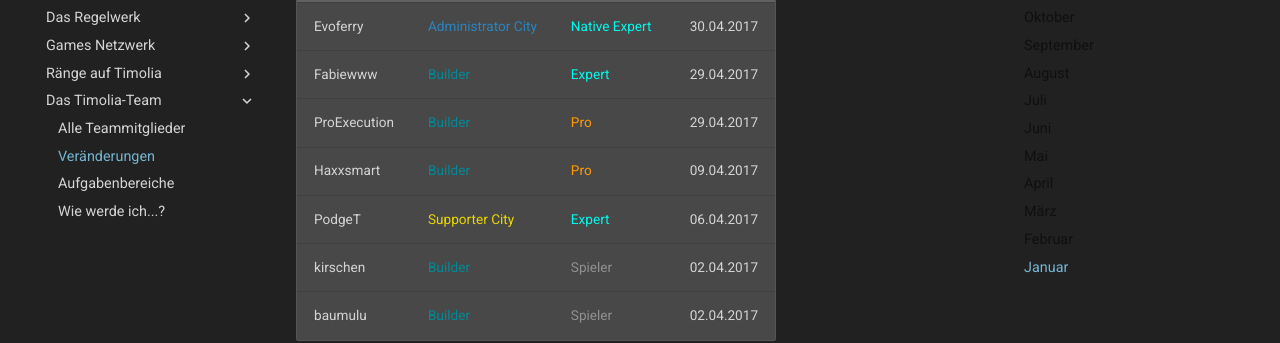
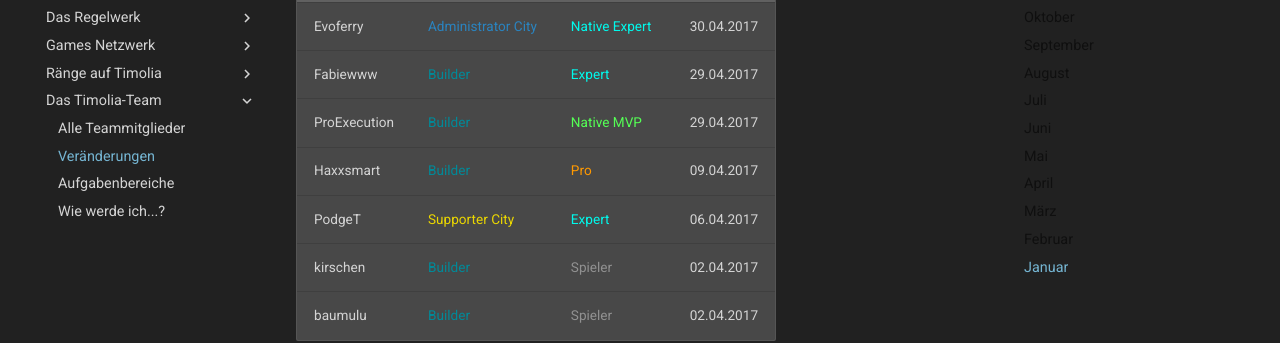
Before and after one commit to TimoliaDE/HowTo, an MkDocs documentation site: the page built from docs/team/changes.md, in a window 1280 px wide and 900 px high, scrolled down 23169 px. Shown: the part 146-489 px from the top of the window. Built offline with MkDocs 1.6.1 and Material for MkDocs 9.7.7, drawn with Linux system fonts in a browser that asks for light colours; old or Windows-style settings are respelled for this version of MkDocs.

Commit message:
ProExecution Builder -> Native MVP

```diff
--- a/docs/team/changes.md
+++ b/docs/team/changes.md
@@ -532,7 +532,7 @@ Hier werden alle Aus- und Eintritte bzw. Beförderungen und Degradierungen aufge
 | ------ | ------ | ------ | ------ |
 | Evoferry | <span class='administrator'>Administrator City</span> | <span class='expert'>Native Expert</span> | 30.04.2017 |
 | Fabiewww | <span class='builder'>Builder</span> | <span class='expert'>Expert</span> | 29.04.2017 |
-| ProExecution | <span class='builder'>Builder</span> | <span class='pro'>Pro</span> | 29.04.2017
+| ProExecution | <span class='builder'>Builder</span> | <span class='mvp'>Native MVP</span> | 29.04.2017
 | Haxxsmart | <span class='builder'>Builder</span> | <span class='pro'>Pro</span> | 09.04.2017 |
 | PodgeT | <span class='supporter'>Supporter City</span> | <span class='expert'>Expert</span> | 06.04.2017 |
 | kirschen | <span class='builder'>Builder</span> | <span class='user'>Spieler</span> | 02.04.2017 |
```
